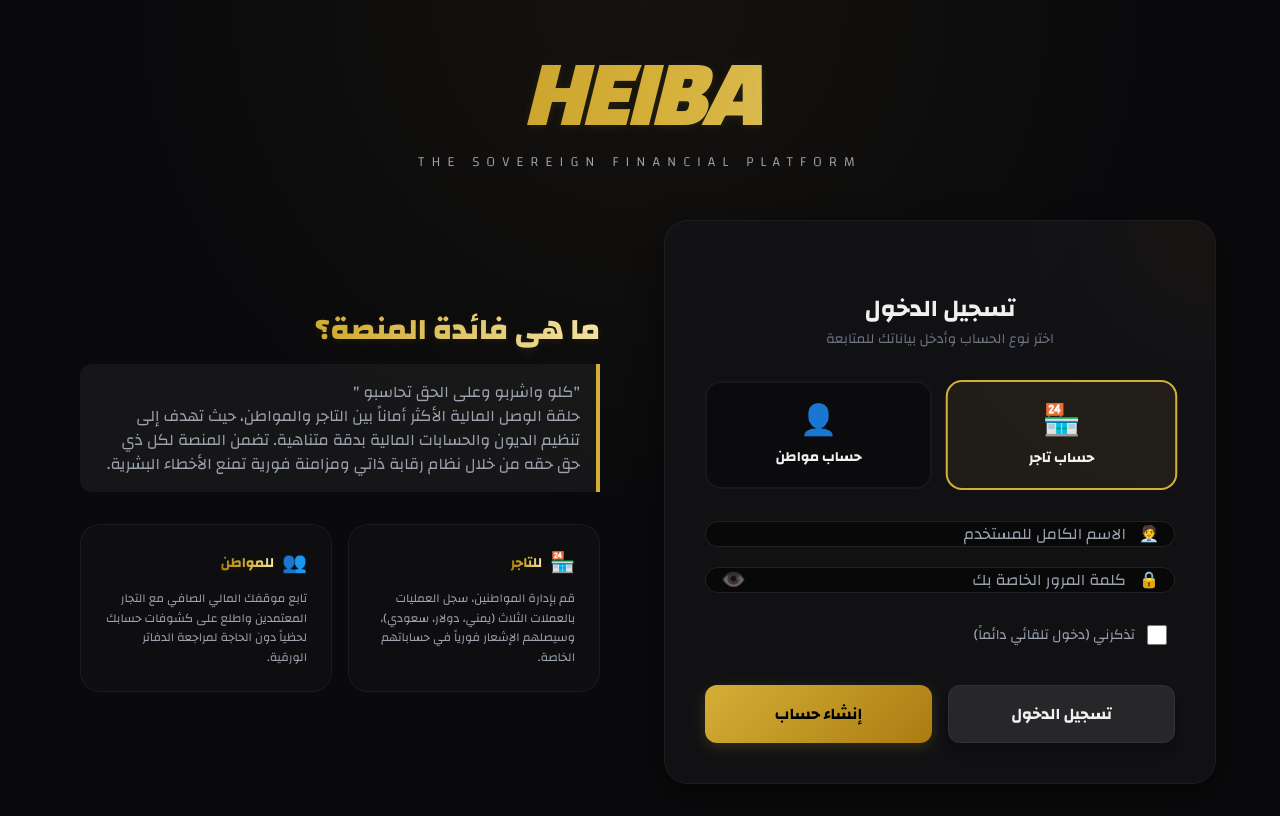
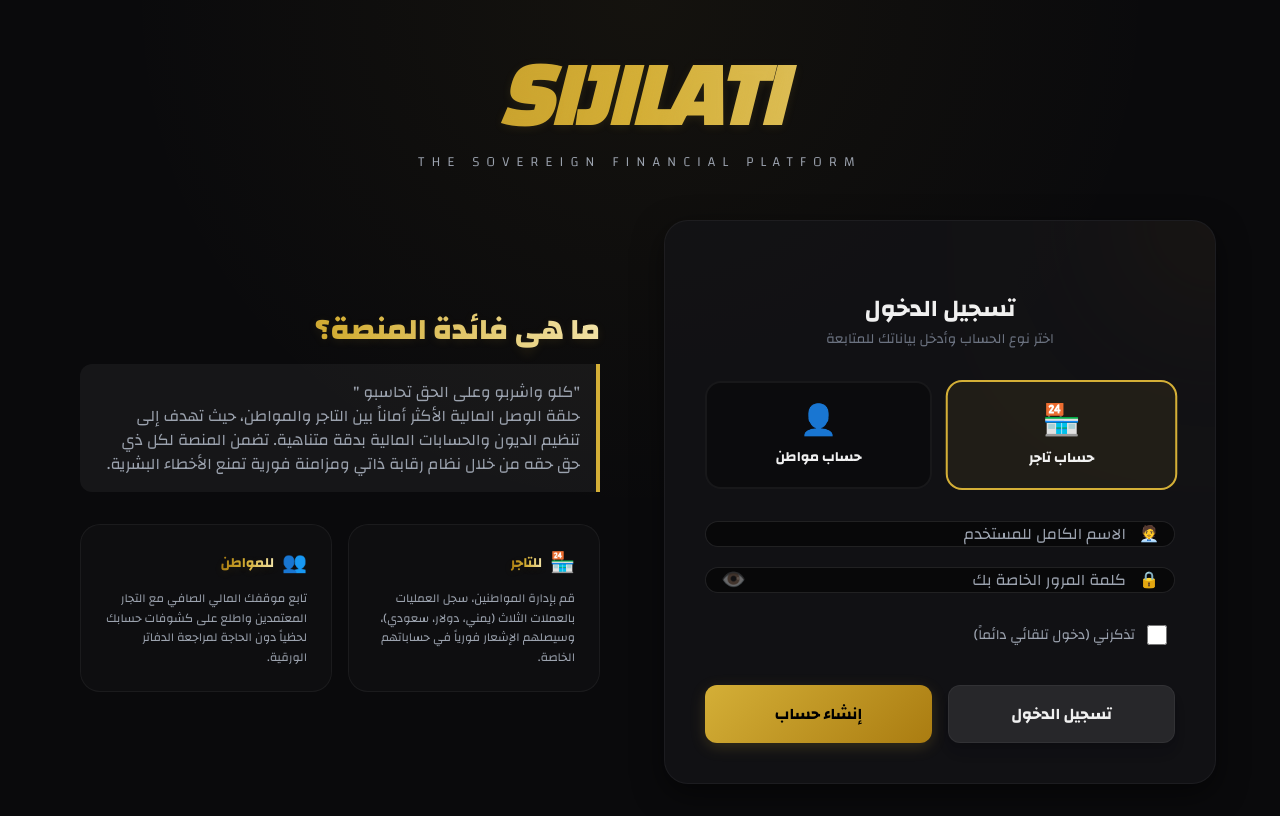
Before and after one commit to 773456648/my-debts-manager, a website: page public/index.html in a window 1280 px wide. Drawn offline with nearby package versions, Linux system fonts and the light colour scheme.

Commit message:
Update index.html

```diff
--- a/public/index.html
+++ b/public/index.html
@@ -197,7 +197,7 @@
 
     <div id="auth-ui" class="max-w-6xl mx-auto mt-4 space-y-12 fade-in">
         <div class="text-center space-y-2">
-            <h1 class="text-7xl md:text-8xl font-black gold-text italic tracking-tighter">HEIBA</h1>
+            <h1 class="text-7xl md:text-8xl font-black gold-text italic tracking-tighter">SIJILATI</h1>
             <p class="text-xs md:text-sm text-gray-400 tracking-[0.3em] md:tracking-[0.5em] uppercase font-light">The Sovereign Financial Platform</p>
         </div>
 
```
